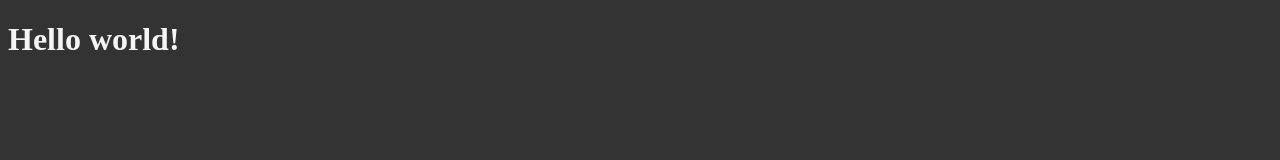
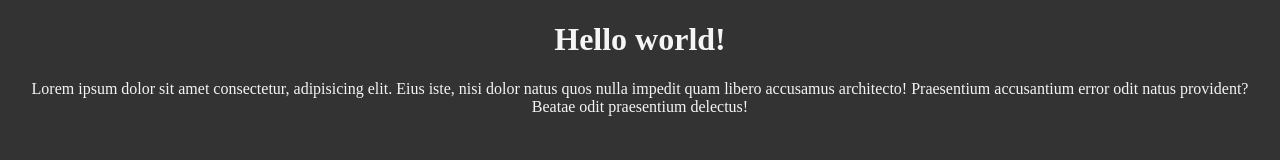
Before and after one commit to Behruz009/test-project-, a plain HTML site: page index.html in a window 1280 px wide. Drawn offline with Linux system fonts and the light colour scheme.

Commit message:
matn qo'shdim va unga stil berdim

```diff
--- a/index.html
+++ b/index.html
@@ -8,6 +8,14 @@
     <link rel="stylesheet" href="style.css" />
   </head>
   <body>
-    <h1>Hello world!</h1>
+    <div class="wrapper">
+      <h1>Hello world!</h1>
+      <p>
+        Lorem ipsum dolor sit amet consectetur, adipisicing elit. Eius iste,
+        nisi dolor natus quos nulla impedit quam libero accusamus architecto!
+        Praesentium accusantium error odit natus provident? Beatae odit
+        praesentium delectus!
+      </p>
+    </div>
   </body>
 </html>
--- a/style.css
+++ b/style.css
@@ -2,3 +2,8 @@ body {
   background-color: #333;
   color: whitesmoke;
 }
+.wrapper {
+  max-width: 1024;
+  margin: 0 auto;
+  text-align: center;
+}
```
